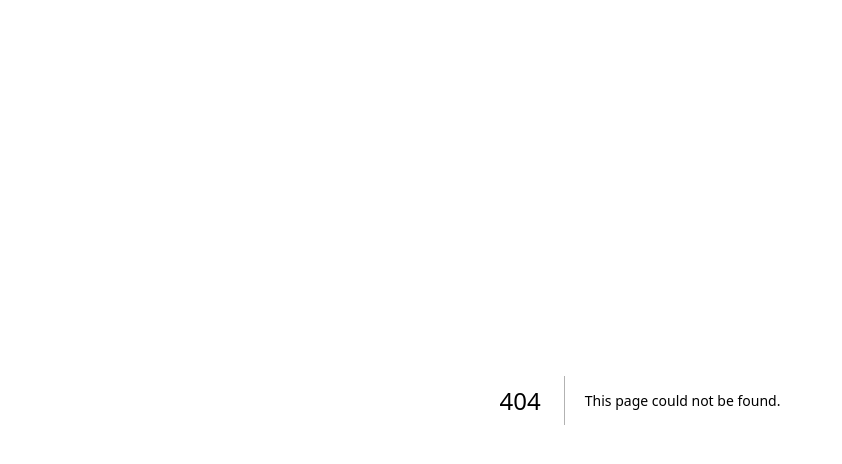
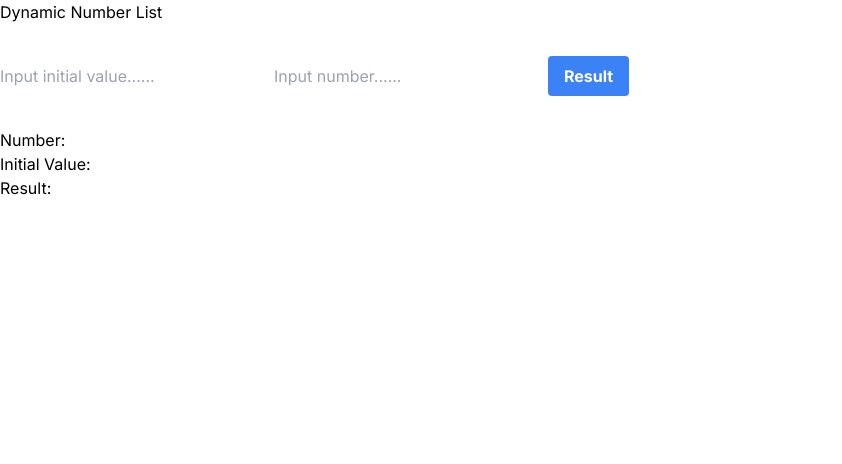
Before and after one commit to Nwakaego-Ego/leetChallengeNextjs, a Next.js app: page /Projects/numList in a window 1280 px wide. Before the commit this address had no page. Shown: the top 464 px of the page, without its empty margins (0-842 px from the left). Built offline with nearby package versions, Linux system fonts and the light colour scheme.

Commit message:
Dynamic number list

```diff
--- /dev/null
+++ b/app/Projects/numList/page.js
@@ -0,0 +1,58 @@
+"use client";
+
+import React, { useState } from "react";
+
+const numList = () => {
+  const [init, setInit] = useState();
+  const [nums, setNums] = useState();
+  const [result, setResult] = useState();
+
+  const initialInput = (event) => {
+    setInit(event.target.value);
+  };
+
+  const numsInput = (event) => {
+    setNums(event.target.value);
+  };
+
+  function reducerCalculator() {
+    let initialValue = parseFloat(init);
+    let number = parseFloat(nums);
+
+    if (!isNaN(number) && !isNaN(initialValue)) {
+      setResult(initialValue - number);
+    } else {
+      setResult("Please input a number .....");
+    }
+  }
+
+  return (
+    <>
+      <div>Dynamic Number List</div>
+      <input
+        type="text"
+        placeholder="Input initial value......"
+        onChange={initialInput}
+        className="text-black"
+      />
+      <input
+        type="text"
+        placeholder="Input number......"
+        className="m-10 text-black"
+        onChange={numsInput}
+      />
+      <button
+        onClick={reducerCalculator}
+        className="bg-blue-500 hover-bg-blue-700 text-white font-bold py-2 px-4 rounded p-10"
+      >
+        Result
+      </button>
+
+      <p>Number: {nums}</p>
+      <p>Initial Value: {init}</p>
+      <p> Result: {result}</p>
+    </>
+  );
+};
+
+export default numList;
--- a/app/page.js
+++ b/app/page.js
@@ -6,6 +6,7 @@ import InputMessage from "./InputMessage/InputMessage";
 import Counter from "./Counter/Counter";
 import Tobe from "./tobe";
 import Display from "./Display/display";
+import Projects from "../app/Projects/numList/page";
 
 export default function Home() {
   return (
@@ -17,7 +18,8 @@ export default function Home() {
       {/* <InputMessage /> */}
       {/* <Counter /> */}
       {/* <Tobe /> */}
-      <Display />
+      {/* <Display /> */}
+      <Projects />
     </main>
   );
 }
```
